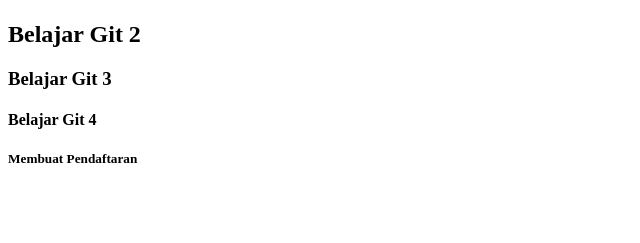
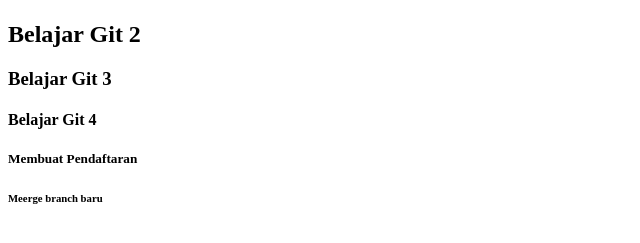
Before and after one commit to triowibowo21/HTML_Dasar, a plain HTML site: page index.html in a window 1280 px wide. Shown: the part 59-302 px from the top of the page, without its empty margins (0-640 px from the left). Drawn offline with Linux system fonts and the light colour scheme.

Commit message:
merge bracnh ulang

```diff
--- a/index.html
+++ b/index.html
@@ -10,5 +10,6 @@
         <h3>Belajar Git 3</h3>
         <h4>Belajar Git 4</h4>
         <h5>Membuat Pendaftaran</h5>
+        <h6>Meerge branch baru</h6>
     </body>
 </html>
```
